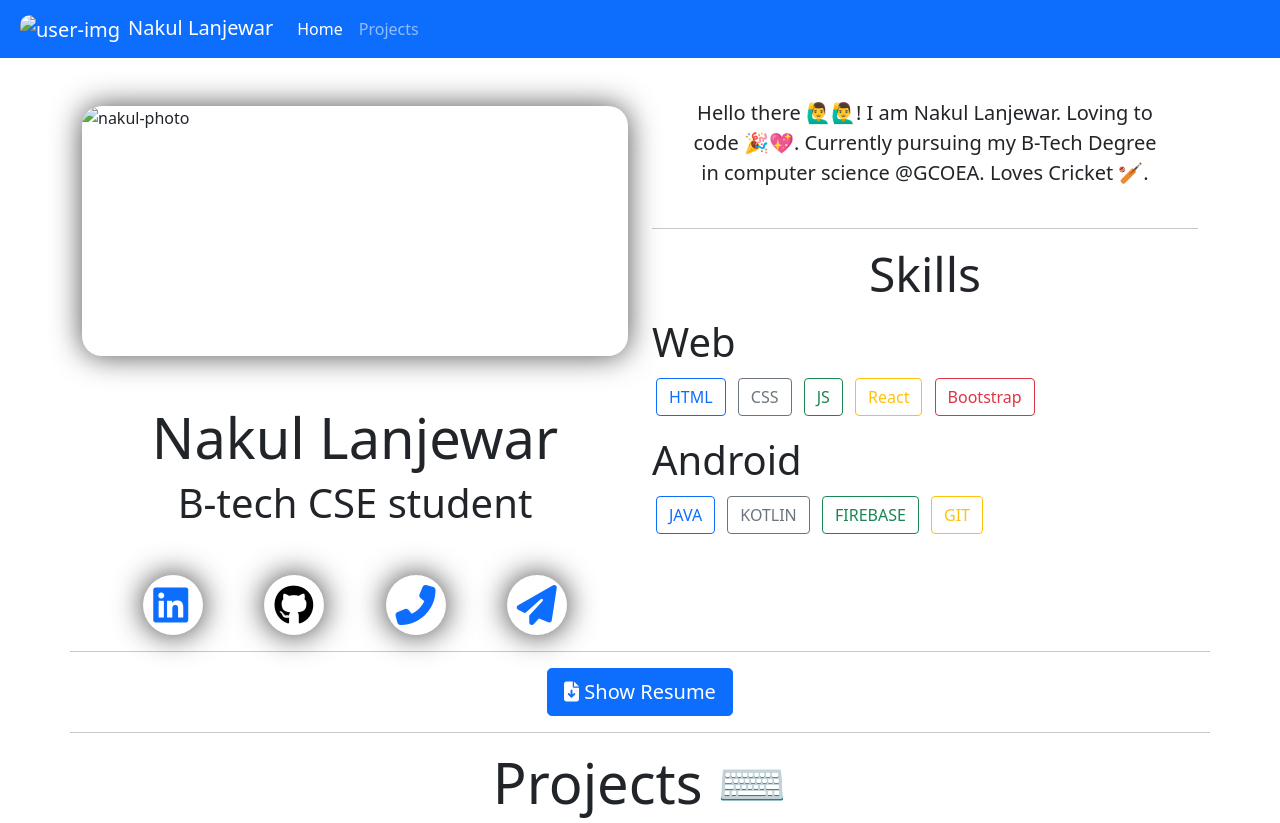
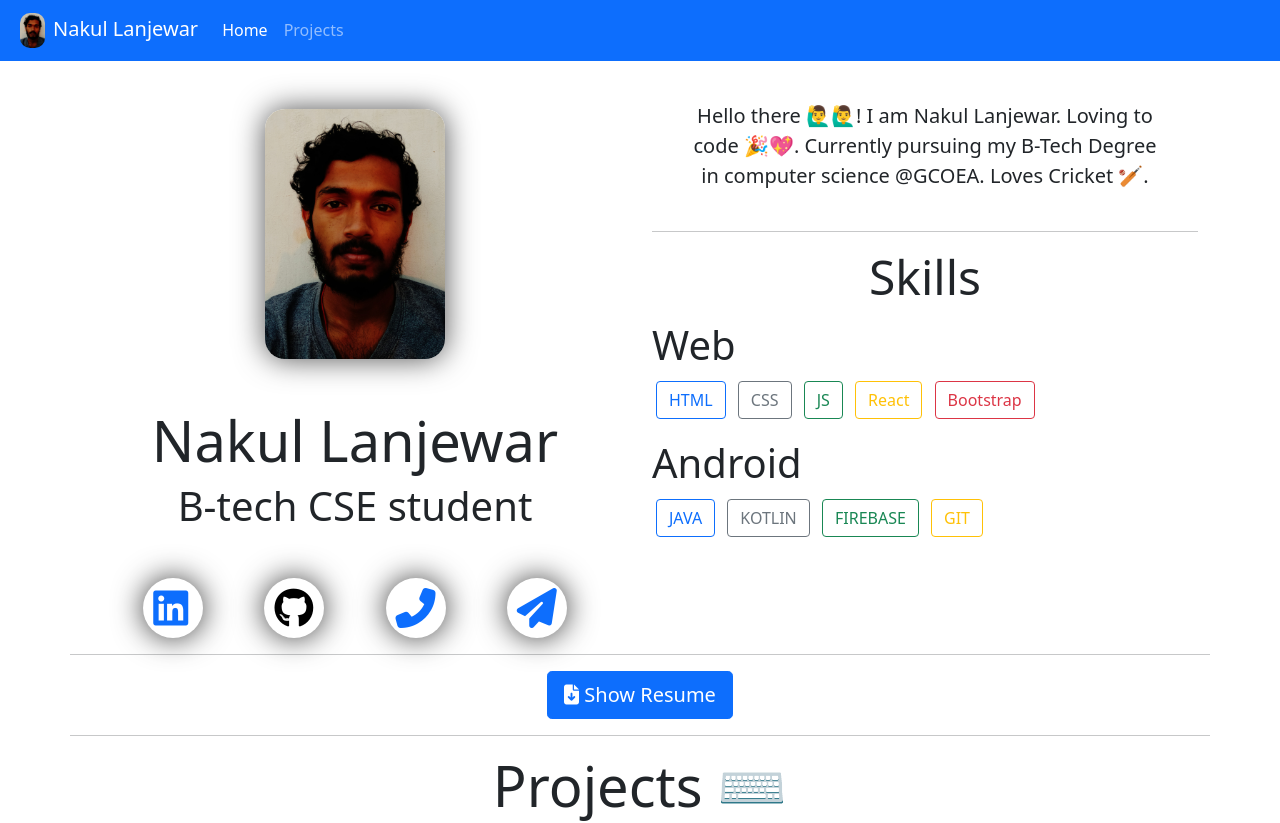
Before and after one commit to 00nkul/00nkul.github.io, a plain HTML site: page index.html in a window 1280 px wide. Shown: the top 823 px of the page. Drawn offline with nearby package versions, Linux system fonts and the light colour scheme.

Commit message:
refactor

```diff
--- a/index.html
+++ b/index.html
@@ -13,7 +13,7 @@
     <nav class="navbar navbar-expand-lg navbar-dark bg-primary ">
       <div class="container-fluid">
         <a class="navbar-brand" href="#">
-          <img src="./assest/images/nakul.png" alt="user-img" class="mx-2" style="width: 25px; border-radius: 10px;" >Nakul Lanjewar</a>
+          <img src="./assest/images/nakul.jpg" alt="user-img" class="mx-2" style="width: 25px; border-radius: 10px;" >Nakul Lanjewar</a>
         <button class="navbar-toggler" type="button" data-bs-toggle="collapse" data-bs-target="#navbarSupportedContent" aria-controls="navbarSupportedContent" aria-expanded="false" aria-label="Toggle navigation">
           <span class="navbar-toggler-icon"></span>
         </button>
@@ -32,7 +32,7 @@
     <div class="container" >
         <div class="row ">
           <div class="col-md-6">
-            <img src="./assest/images/nakul.png" alt="nakul-photo" class="img-fluid  mx-auto d-block img-user  mt-5 mb-5">
+            <img src="./assest/images/nakul.jpg" alt="nakul-photo" class="img-fluid  mx-auto d-block img-user  mt-5 mb-5">
             <h1 class="text-center display-4">Nakul Lanjewar</h1>
             <h2 class="text-center display-6">B-tech CSE student</h2>
             <div class="d-flex justify-content-evenly mt-5">
```
